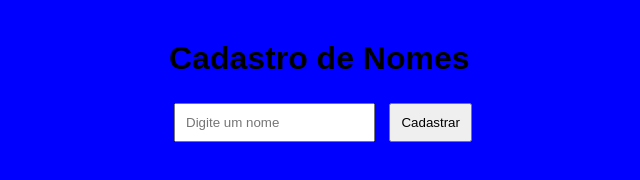
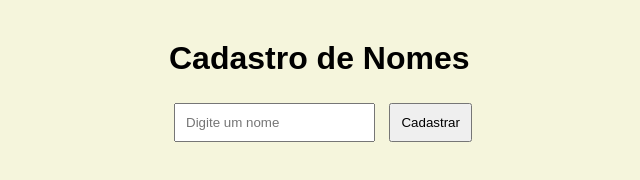
Before and after one commit to antony-zub/docker_aula, a website: page app/public/index.html in a window 1280 px wide. Shown: the whole page, without its empty margins (221-861 px from the left). Drawn offline with Linux system fonts and the light colour scheme; no server answers.

Commit message:
versao 1.0.5

```diff
--- a/app/public/index.html
+++ b/app/public/index.html
@@ -18,7 +18,7 @@
       font-family: Arial;
       max-width: 500px;
       margin: 40px auto;
-      background-color: blue;
+      background-color: beige;
     }
 
     /* Estilo dos campos */
```
